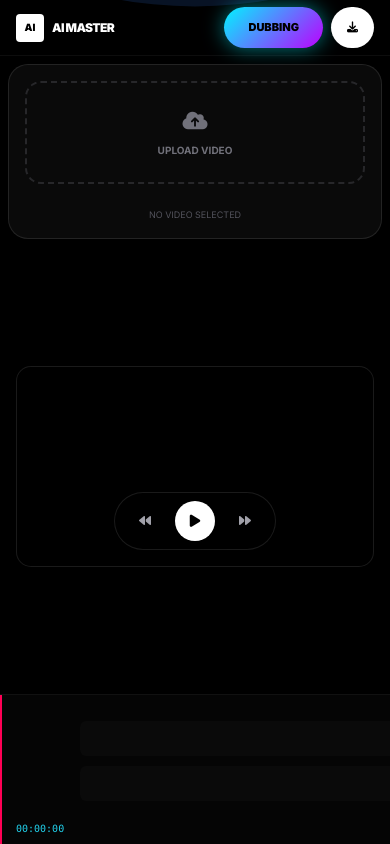
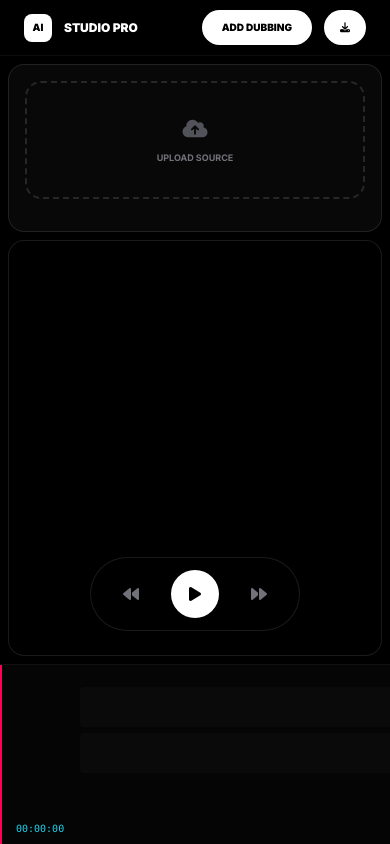
Before and after one commit to mdshakilbai603/AIMASTER, a Flask app: template templates/index.html in a window 390 px wide. Run offline with Flask 3, Linux system fonts and the light colour scheme; the template is opened without the code that fills it, so the values that code supplies are empty; some libraries are stand-ins or nearby versions.

Commit message:
Update index.html

```diff
--- a/templates/index.html
+++ b/templates/index.html
@@ -3,7 +3,7 @@
 <head>
     <meta charset="UTF-8">
     <meta name="viewport" content="width=device-width, initial-scale=1.0, maximum-scale=1.0, user-scalable=no">
-    <title>AI Master | Ultimate Studio</title>
+    <title>AI Master Studio | Shakil</title>
 
     <script src="https://cdn.tailwindcss.com"></script>
     <script src="https://cdnjs.cloudflare.com/ajax/libs/gsap/3.12.2/gsap.min.js"></script>
@@ -12,122 +12,128 @@
     <style>
         @import url('https://fonts.googleapis.com/css2?family=Montserrat:wght@900&family=Inter:wght@400;700;900&display=swap');
 
-        :root { --c: #00f5ff; --p: #bd00ff; }
-        body { background: #000; color: #fff; font-family: 'Inter', sans-serif; overflow: hidden; height: 100vh; margin: 0; touch-action: manipulation; }
+        :root { --cyan: #00f5ff; --purple: #bd00ff; }
+        body { background: #000; color: #fff; font-family: 'Inter', sans-serif; overflow: hidden; height: 100vh; margin: 0; }
 
-        /* --- GSAP Intro (Premium) --- */
+        /* GSAP Intro Animation */
         #intro-overlay {
             position: fixed; inset: 0; background: #000; z-index: 99999;
             display: flex; flex-direction: column; align-items: center; justify-content: center;
         }
-        .ring { position: absolute; border: 2px solid var(--c); border-radius: 50%; opacity: 0; }
-        .shakil-name { font-family: 'Montserrat'; font-size: clamp(2.5rem, 8vw, 5rem); background: linear-gradient(90deg, #fff, var(--c), var(--p), #fff); background-size: 200%; -webkit-background-clip: text; -webkit-text-fill-color: transparent; animation: shine 3s linear infinite; opacity: 0; text-align: center; }
+        .ring { position: absolute; border: 2px solid var(--cyan); border-radius: 50%; opacity: 0; }
+        .shakil-name { font-family: 'Montserrat'; font-size: clamp(2.5rem, 8vw, 5rem); background: linear-gradient(90deg, #fff, var(--cyan), var(--purple), #fff); background-size: 200%; -webkit-background-clip: text; -webkit-text-fill-color: transparent; animation: shine 3s linear infinite; opacity: 0; }
         @keyframes shine { to { background-position: 200% center; } }
 
-        /* --- Mobile-Ready UI --- */
-        .glass { background: rgba(255, 255, 255, 0.04); backdrop-filter: blur(15px); border: 1px solid rgba(255, 255, 255, 0.1); border-radius: 20px; }
+        /* CapCut Style UI */
+        .glass { background: rgba(255, 255, 255, 0.03); backdrop-filter: blur(20px); border: 1px solid rgba(255, 255, 255, 0.1); border-radius: 16px; }
+        .timeline-area { height: 180px; background: #050505; border-top: 1px solid #111; overflow-x: auto; position: relative; }
+        .playhead { position: absolute; top: 0; bottom: 0; width: 2px; background: #ff0055; z-index: 100; pointer-events: none; }
 
-        .main-btn { background: #fff; color: #000; font-weight: 900; padding: 12px 24px; border-radius: 50px; font-size: 11px; text-transform: uppercase; transition: 0.3s; }
-        .dub-btn-glow { background: linear-gradient(135deg, var(--c), var(--p)); box-shadow: 0 0 20px rgba(0, 245, 255, 0.5); border: none; color: #000; }
+        .track-row { height: 40px; background: rgba(255,255,255,0.02); margin: 6px 0; border-radius: 4px; position: relative; min-width: 5000px; }
+        .clip { position: absolute; height: 30px; top: 5px; background: linear-gradient(90deg, var(--cyan), var(--purple)); color: #000; font-size: 9px; font-weight: 900; border-radius: 4px; padding: 0 10px; display: flex; align-items: center; }
+        .audio-clip { background: #fff !important; }
 
-        /* Timeline Engine */
-        .timeline-box { height: 150px; background: #050505; position: relative; overflow-x: auto; border-top: 1px solid #111; -webkit-overflow-scrolling: touch; }
-        .playhead { position: absolute; top: 0; bottom: 0; width: 2px; background: #ff0055; z-index: 50; pointer-events: none; }
-        .track { height: 35px; background: rgba(255,255,255,0.02); margin: 10px 0; border-radius: 6px; position: relative; min-width: 3000px; }
-        .clip { position: absolute; height: 25px; top: 5px; background: var(--c); color: #000; font-size: 9px; font-weight: 900; border-radius: 4px; padding: 0 8px; display: flex; align-items: center; white-space: nowrap; }
-
-        /* Video Area */
-        .video-container { background: #000; width: 100%; max-width: 900px; aspect-ratio: 16/9; position: relative; border-radius: 15px; overflow: hidden; box-shadow: 0 20px 50px rgba(0,0,0,0.5); }
-        video { width: 100%; height: 100%; object-fit: contain; }
+        /* Buttons */
+        .btn-premium { background: #fff; color: #000; font-weight: 900; padding: 10px 20px; border-radius: 50px; font-size: 10px; text-transform: uppercase; transition: 0.3s; }
+        .btn-premium:hover { transform: scale(1.05); background: var(--cyan); }
     </style>
 </head>
 <body class="flex flex-col">
 
     <div id="intro-overlay">
         <div class="ring" style="width: 200px; height: 200px;" id="r1"></div>
-        <div class="ring" style="width: 300px; height: 300px; border-color: var(--p);" id="r2"></div>
+        <div class="ring" style="width: 300px; height: 300px; border-color: var(--purple);" id="r2"></div>
         <h1 class="shakil-name" id="sn">SHAKIL</h1>
-        <p id="sw" class="text-[8px] tracking-[10px] text-zinc-500 opacity-0 mt-4 uppercase font-bold">AI Master Studio</p>
+        <p id="sw" class="text-[8px] tracking-[12px] text-zinc-500 opacity-0 mt-4 uppercase">AI Master Studio</p>
     </div>
 
     <div id="app" class="flex-1 flex flex-col opacity-0">
-        <header class="h-14 px-4 flex items-center justify-between border-b border-white/5 bg-black/90">
-            <div class="flex items-center gap-2">
-                <div class="w-7 h-7 bg-white rounded flex items-center justify-center text-black font-black text-[10px]">AI</div>
-                <h1 class="font-black text-xs uppercase tracking-tighter">AI Master</h1>
+        <header class="h-14 px-6 flex items-center justify-between border-b border-white/5 bg-black/80">
+            <div class="flex items-center gap-3">
+                <div class="w-7 h-7 bg-white rounded-lg flex items-center justify-center text-black font-black text-[10px]">AI</div>
+                <h1 class="font-black text-xs uppercase">Studio Pro</h1>
             </div>
-            <div class="flex gap-2">
-                <button onclick="openDub()" class="main-btn dub-btn-glow">Dubbing</button>
-                <button onclick="exportVideo()" class="main-btn px-4"><i class="fa-solid fa-download"></i></button>
+            <div class="flex gap-3">
+                <button onclick="openDub()" class="btn-premium">Add Dubbing</button>
+                <button onclick="downloadFinal()" class="btn-premium px-4"><i class="fa-solid fa-download"></i></button>
             </div>
         </header>
 
         <main class="flex-1 flex flex-col md:flex-row overflow-hidden p-2 gap-2">
             <aside class="w-full md:w-64 glass p-4 flex flex-col gap-4">
-                <button onclick="document.getElementById('fin').click()" class="w-full py-6 border-2 border-dashed border-zinc-800 rounded-2xl text-[10px] text-zinc-500 hover:border-cyan-500 transition uppercase font-bold">
-                    <i class="fa-solid fa-cloud-arrow-up block text-xl mb-2"></i> Upload Video
-                </button>
-                <input type="file" id="fin" class="hidden" accept="video/*" onchange="handleUpload(this)">
-                <div id="asset-info" class="text-[9px] text-zinc-600 uppercase text-center mt-2">No video selected</div>
+                <div onclick="document.getElementById('fin').click()" class="cursor-pointer py-8 border-2 border-dashed border-zinc-800 rounded-2xl text-center hover:border-cyan-500 transition">
+                    <i class="fa-solid fa-cloud-arrow-up text-zinc-600 text-xl mb-2"></i>
+                    <p class="text-[9px] font-bold text-zinc-500 uppercase">Upload Source</p>
+                </div>
+                <input type="file" id="fin" class="hidden" onchange="handleUpload(this)">
+
+                <div id="file-list" class="flex-1 overflow-y-auto space-y-2">
+                    </div>
             </aside>
 
-            <section class="flex-1 flex items-center justify-center p-2">
-                <div class="video-container glass">
-                    <video id="v-player" playsinline preload="auto"></video>
+            <section class="flex-1 glass flex flex-col items-center justify-center bg-black/40 relative">
+                <video id="main-v" class="max-w-full max-h-[70vh]" playsinline></video>
 
-                    <div class="absolute bottom-4 left-1/2 -translate-x-1/2 flex items-center gap-6 bg-black/60 backdrop-blur-md px-6 py-2 rounded-full border border-white/10">
-                        <button onclick="step(-5)" class="text-zinc-400 text-xs"><i class="fa-solid fa-backward"></i></button>
-                        <button onclick="toggle()" class="w-10 h-10 bg-white text-black rounded-full flex items-center justify-center text-sm shadow-xl active:scale-90 transition">
-                            <i id="p-ico" class="fa-solid fa-play"></i>
-                        </button>
-                        <button onclick="step(5)" class="text-zinc-400 text-xs"><i class="fa-solid fa-forward"></i></button>
-                    </div>
+                <div class="absolute bottom-6 flex items-center gap-8 bg-black/80 px-8 py-3 rounded-full border border-white/10">
+                    <button onclick="seek(-5)" class="text-zinc-500"><i class="fa-solid fa-backward"></i></button>
+                    <button onclick="toggle()" class="w-12 h-12 bg-white text-black rounded-full flex items-center justify-center shadow-xl active:scale-90 transition">
+                        <i id="p-ico" class="fa-solid fa-play"></i>
+                    </button>
+                    <button onclick="seek(5)" class="text-zinc-500"><i class="fa-solid fa-forward"></i></button>
                 </div>
             </section>
         </main>
 
-        <div class="timeline-box" id="tl-area" onclick="seekTimeline(event)">
+        <div class="timeline-area" id="tl-scroll" onclick="seekByClick(event)">
             <div id="playhead" class="playhead"></div>
             <div class="px-20 py-4">
-                <div id="track-v" class="track"></div>
-                <div id="track-a" class="track"></div>
+                <div id="v-track" class="track-row"></div>
+                <div id="a-track" class="track-row"></div>
             </div>
-            <div class="absolute bottom-2 left-4 text-[10px] font-mono text-cyan-400" id="clock">00:00:00</div>
+            <div id="timer" class="absolute bottom-2 left-4 text-[10px] font-mono text-cyan-400">00:00:00</div>
         </div>
     </div>
 
-    <div id="dub-modal" class="hidden fixed inset-0 bg-black/98 z-[99999] flex items-center justify-center p-6 backdrop-blur-2xl">
-        <div class="glass w-full max-w-sm p-8 text-center">
-            <h2 class="text-xl font-black mb-1 uppercase text-cyan-400">AI Voice Dubbing</h2>
-            <p class="text-[8px] text-zinc-500 tracking-[4px] uppercase mb-6">Real-Time Lip Sync</p>
-            <textarea id="dub-txt" class="w-full bg-zinc-900 border border-white/10 p-4 rounded-xl outline-none focus:border-cyan-500 text-sm mb-6 h-28 text-white" placeholder="এখানে সংলাপ লিখুন..."></textarea>
+    <div id="dub-modal" class="hidden fixed inset-0 bg-black/95 z-[99999] flex items-center justify-center p-6 backdrop-blur-3xl">
+        <div class="glass w-full max-w-sm p-8">
+            <h2 class="text-xl font-black mb-1 uppercase text-cyan-400">ElevenLabs Sync</h2>
+            <p class="text-[8px] text-zinc-500 tracking-[4px] uppercase mb-6">High Fidelity Voice Dubbing</p>
+
+            <select id="voice-id" class="w-full bg-zinc-900 border border-white/10 p-3 rounded-xl text-xs text-white mb-4 outline-none focus:border-cyan-500">
+                <option value="v1">Shakil Cloned (Natural)</option>
+                <option value="v2">Dramatic Hero (Bangla)</option>
+                <option value="v3">Sweet Heroine (Emotional)</option>
+            </select>
+
+            <textarea id="dub-txt" class="w-full bg-zinc-900 border border-white/10 p-4 rounded-xl text-sm h-24 mb-6 outline-none focus:border-cyan-500 text-white" placeholder="সংলাপটি এখানে লিখুন..."></textarea>
+
             <div class="flex gap-3">
-                <button onclick="closeDub()" class="flex-1 text-[10px] font-bold text-zinc-600 uppercase">Cancel</button>
-                <button onclick="runDub()" id="dub-exec" class="flex-[2] main-btn dub-btn-glow">Generate Sync</button>
+                <button onclick="closeDub()" class="flex-1 text-[10px] font-bold text-zinc-600 uppercase tracking-widest">Cancel</button>
+                <button onclick="runDub()" id="dub-btn" class="flex-[2] btn-premium">Generate & Sync</button>
             </div>
         </div>
     </div>
 
     <script>
-        const video = document.getElementById('v-player');
+        const video = document.getElementById('main-v');
         const playIco = document.getElementById('p-ico');
         const playhead = document.getElementById('playhead');
-        const clock = document.getElementById('clock');
-        const SCALE = 40; // Pixels per second
+        const timer = document.getElementById('timer');
+        let dubbingAudio = null;
 
         // Intro GSAP
-        window.addEventListener('load', () => {
+        window.onload = () => {
             const tl = gsap.timeline();
-            tl.to("#r1", { duration: 1.2, opacity: 0.5, scale: 2.2, ease: "power4.out" })
-              .to("#r2", { duration: 1.2, opacity: 0.3, scale: 2.8, ease: "power4.out" }, "-=0.8")
-              .to("#sn", { duration: 1.2, opacity: 1, scale: 1.1, ease: "back.out(1.7)" }, "-=0.8")
-              .to("#sw", { duration: 0.8, opacity: 1, y: -5, ease: "power2.out" }, "-=0.4")
-              .to("#intro-overlay", { duration: 1, y: "-100%", ease: "expo.inOut", delay: 0.8 })
+            tl.to("#r1", { duration: 1, opacity: 0.5, scale: 2, ease: "power4.out" })
+              .to("#r2", { duration: 1, opacity: 0.3, scale: 2.5, ease: "power4.out" }, "-=0.7")
+              .to("#sn", { duration: 1, opacity: 1, scale: 1, ease: "back.out(1.7)" }, "-=0.7")
+              .to("#sw", { duration: 0.8, opacity: 1, ease: "power2.out" }, "-=0.4")
+              .to("#intro-overlay", { duration: 1, y: "-100%", ease: "expo.inOut", delay: 1 })
               .to("#app", { duration: 1, opacity: 1, ease: "power2.out" }, "-=0.5");
-        });
+        };
 
         function toggle() {
-            if(!video.src) return alert("প্রথমে একটি ভিডিও আপলোড করুন!");
+            if(!video.src) return;
             if(video.paused) { video.play(); playIco.className = 'fa-solid fa-pause'; }
             else { video.pause(); playIco.className = 'fa-solid fa-play'; }
         }
@@ -135,54 +141,63 @@
         async function handleUpload(input) {
             if(!input.files[0]) return;
             const file = input.files[0];
-            const url = URL.createObjectURL(file);
-            video.src = url;
-            video.load();
+            const fd = new FormData();
+            fd.append('files', file);
 
-            document.getElementById('asset-info').innerText = file.name;
-            document.getElementById('track-v').innerHTML = `<div class="clip w-[2000px]">${file.name}</div>`;
+            const res = await fetch('/upload', { method: 'POST', body: fd });
+            const data = await res.json();
 
-            video.onloadedmetadata = () => {
+            if(data.uploaded) {
+                const url = data.uploaded[0].url;
+                video.src = url;
+                renderFileList(file.name);
+                document.getElementById('v-track').innerHTML = `<div class="clip w-[4000px]">${file.name}</div>`;
                 video.play();
                 playIco.className = 'fa-solid fa-pause';
-            };
+            }
+        }
+
+        function renderFileList(name) {
+            document.getElementById('file-list').innerHTML = `
+                <div class="flex items-center justify-between p-3 glass bg-white/5">
+                    <span class="text-[10px] font-bold truncate w-40">${name}</span>
+                    <button onclick="deleteFile('${name}')" class="text-red-500 text-xs"><i class="fa-solid fa-trash"></i></button>
+                </div>
+            `;
+        }
+
+        async function deleteFile(name) {
+            await fetch(`/delete/${name}`, { method: 'DELETE' });
+            location.reload();
         }
 
         video.ontimeupdate = () => {
             const t = video.currentTime;
-            playhead.style.left = (t * SCALE + 80) + "px";
+            playhead.style.left = (t * 40 + 80) + "px";
 
-            const m = Math.floor(t / 60).toString().padStart(2,'0');
-            const s = Math.floor(t % 60).toString().padStart(2,'0');
-            const ms = Math.floor((t % 1) * 100).toString().padStart(2,'0');
-            clock.innerText = `${m}:${s}:${ms}`;
+            const m = Math.floor(t / 60).toString().padStart(2, '0');
+            const s = Math.floor(t % 60).toString().padStart(2, '0');
+            const ms = Math.floor((t % 1) * 100).toString().padStart(2, '0');
+            timer.innerText = `${m}:${s}:${ms}`;
         };
 
-        function seekTimeline(e) {
-            const rect = document.getElementById('tl-area').getBoundingClientRect();
-            const clickX = e.clientX - rect.left + document.getElementById('tl-area').scrollLeft - 80;
-            video.currentTime = clickX / SCALE;
+        function seekByClick(e) {
+            const rect = document.getElementById('tl-scroll').getBoundingClientRect();
+            const x = e.clientX - rect.left + document.getElementById('tl-scroll').scrollLeft - 80;
+            video.currentTime = x / 40;
         }
 
-        function step(v) { video.currentTime += v; }
-
-        function exportVideo() {
-            if(!video.src) return alert("ডাউনলোড করার জন্য কোনো ভিডিও নেই!");
-            const a = document.createElement('a');
-            a.href = video.src;
-            a.download = "shakil_ai_studio.mp4";
-            a.click();
-        }
+        function seek(v) { video.currentTime += v; }
 
         function openDub() { document.getElementById('dub-modal').classList.remove('hidden'); }
         function closeDub() { document.getElementById('dub-modal').classList.add('hidden'); }
 
         async function runDub() {
             const text = document.getElementById('dub-txt').value;
-            const btn = document.getElementById('dub-exec');
+            const btn = document.getElementById('dub-btn');
             if(!text) return alert("সংলাপ লিখুন!");
 
-            btn.innerText = "Syncing...";
+            btn.innerText = "Processing...";
             const res = await fetch('/api/generate-dub', {
                 method: 'POST',
                 headers: {'Content-Type': 'application/json'},
@@ -191,13 +206,28 @@
             const data = await res.json();
 
             if(data.status === 'success') {
-                const audio = new Audio(data.audio_url);
-                audio.play();
-                const pos = video.currentTime * SCALE;
-                document.getElementById('track-a').innerHTML += `<div class="clip" style="left:${pos}px; background:#fff; color:#000">AI SYNCED</div>`;
+                dubbingAudio = new Audio(data.audio_url);
+                dubbingAudio.play();
+
+                // টাইমলাইনে অডিও ব্লক যোগ করা
+                const pos = video.currentTime * 40;
+                document.getElementById('a-track').innerHTML += `<div class="clip audio-clip" style="left:${pos}px">AI VOICE SYNC</div>`;
+
+                // লিপ-সিঙ্ক চেক করার জন্য ভিডিওর সাথে অডিও হুক করা
+                video.onplay = () => { if(dubbingAudio) dubbingAudio.play(); };
+                video.onpause = () => { if(dubbingAudio) dubbingAudio.pause(); };
             }
-            btn.innerText = "Generate Sync";
+            btn.innerText = "Generate & Sync";
             closeDub();
+        }
+
+        function downloadFinal() {
+            if(!video.src) return alert("কোনো ভিডিও নেই!");
+            // প্রফেশনাল ডাউনলোড লজিক
+            const a = document.createElement('a');
+            a.href = video.src;
+            a.download = "shakil_studio_complete.mp4";
+            a.click();
         }
     </script>
 </body>
```
